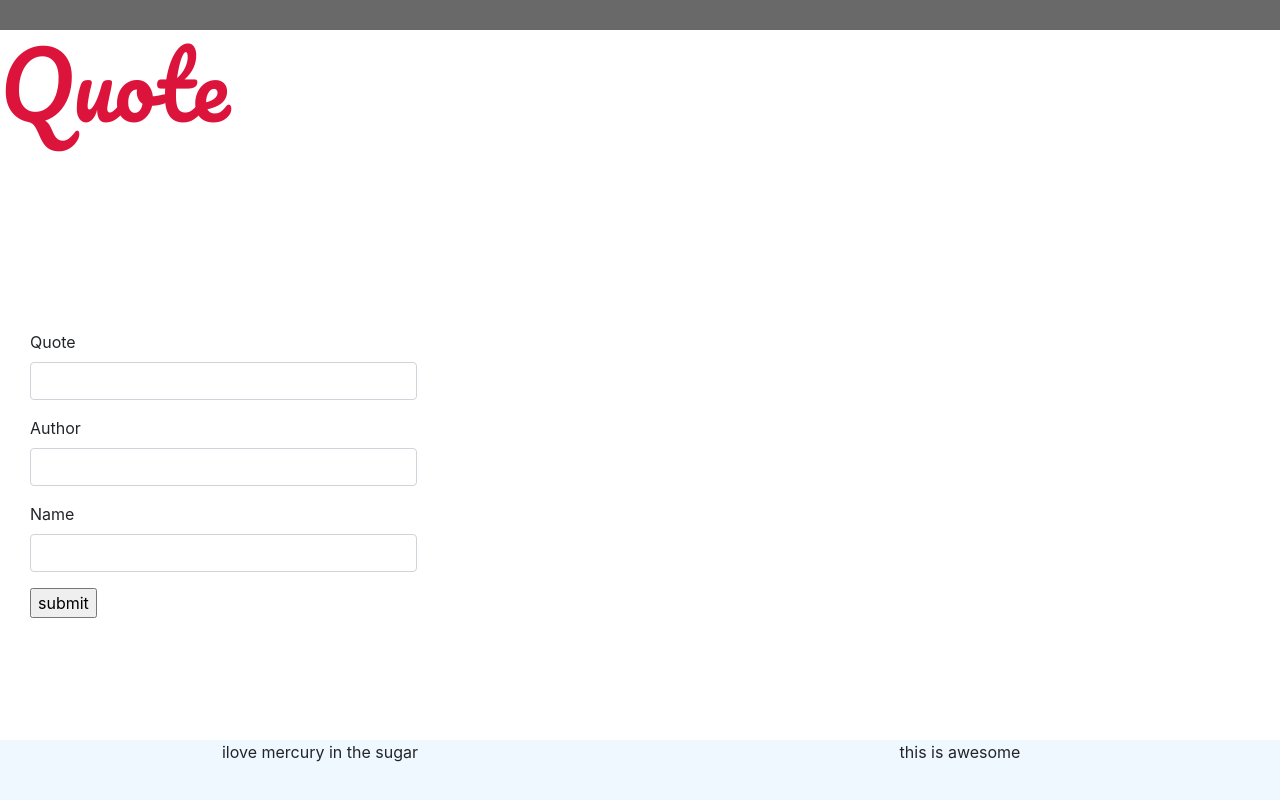
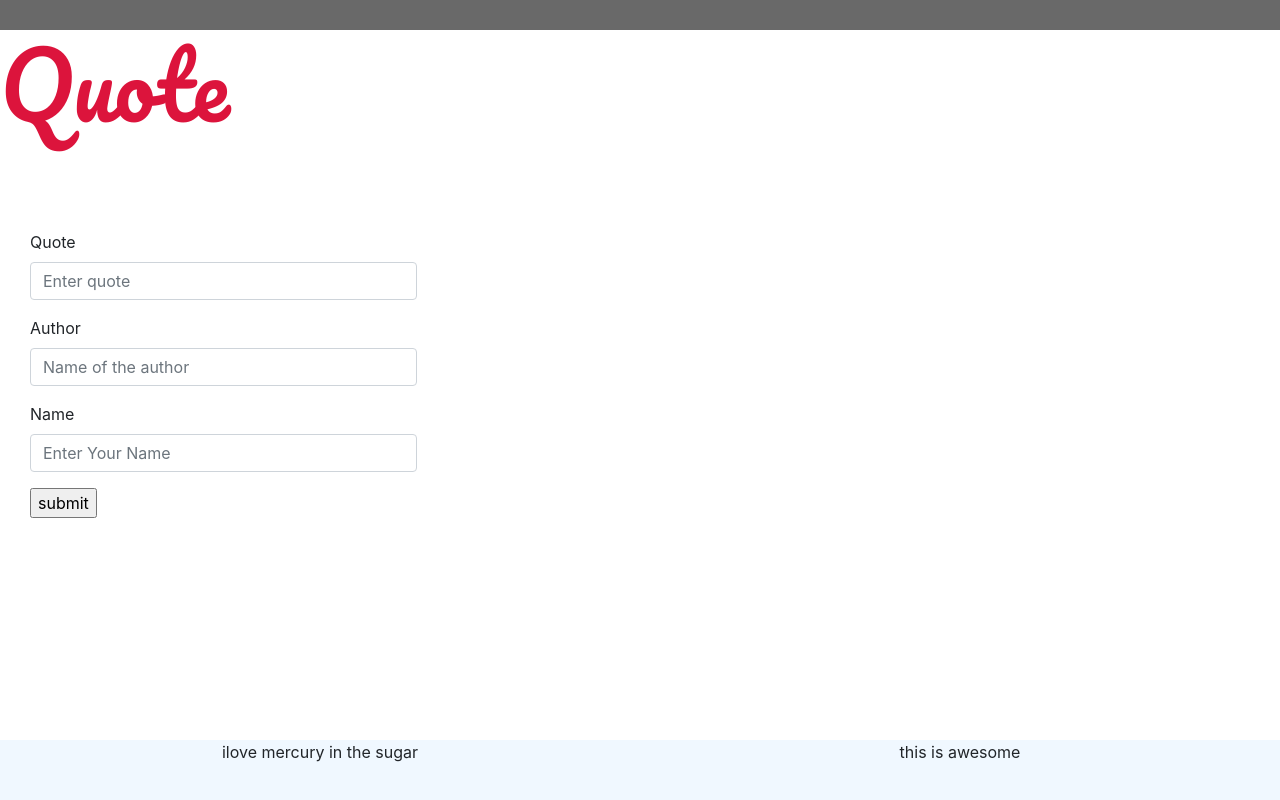
Before and after one commit to KevinJared/Quotes, an Angular app: page / in a window 1280 px wide. Built offline with nearby package versions, Linux system fonts and the light colour scheme.

Commit message:
setup files

```diff
--- a/src/app/app.component.css
+++ b/src/app/app.component.css
@@ -9,9 +9,11 @@ h1 {
     height: 30px;
 }
 .title{
-    height: 300px;
+    height: 200px;
 }
-
+.body{
+    height: 100%;
+}
 .footer{
     position:absolute;
     bottom:0;
--- a/src/app/quote-form/quote-form.component.html
+++ b/src/app/quote-form/quote-form.component.html
@@ -1,16 +1,16 @@
 <div class="form">
-  <form action="">
+  <form action="" >
     <div class="form-group">
       <label for="quote">Quote</label>
-      <input type="text" required class="form-control" id="quote">
+      <input type="text" required class="form-control" id="quote" placeholder="Enter quote">
     </div>
     <div class="form-group">
       <label for="author">Author</label>
-      <input type="text" required class="form-control" id="author">
+      <input type="text" required class="form-control" id="author" placeholder="Name of the author">
     </div>
     <div class="form-group">
         <label for="name">Name</label>
-        <input type="text" required class="form-control" id="name">
+        <input type="text" required class="form-control" id="name" placeholder="Enter Your Name">
       </div>
     <div>
       <input type="submit" value="submit">
```
Also changed, not shown: 8 other files (tests, documents, lock files or other folders).
